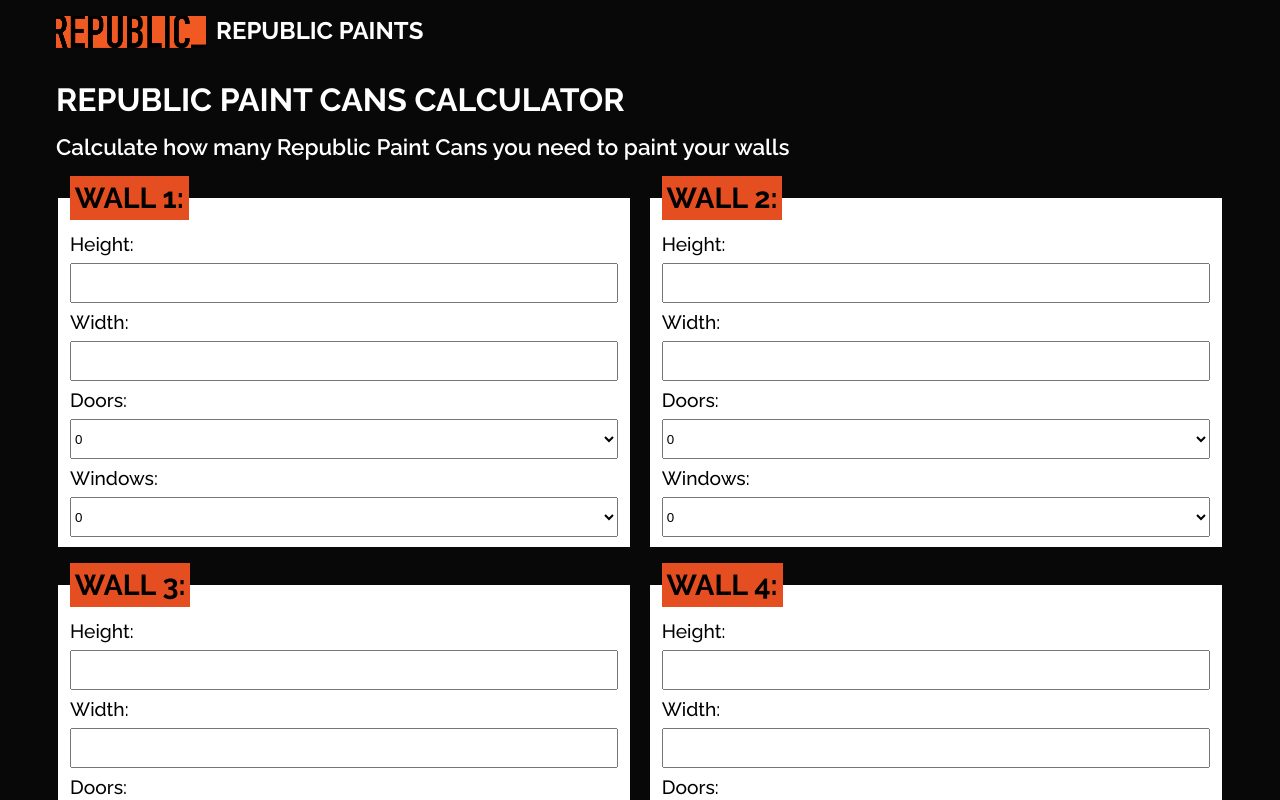
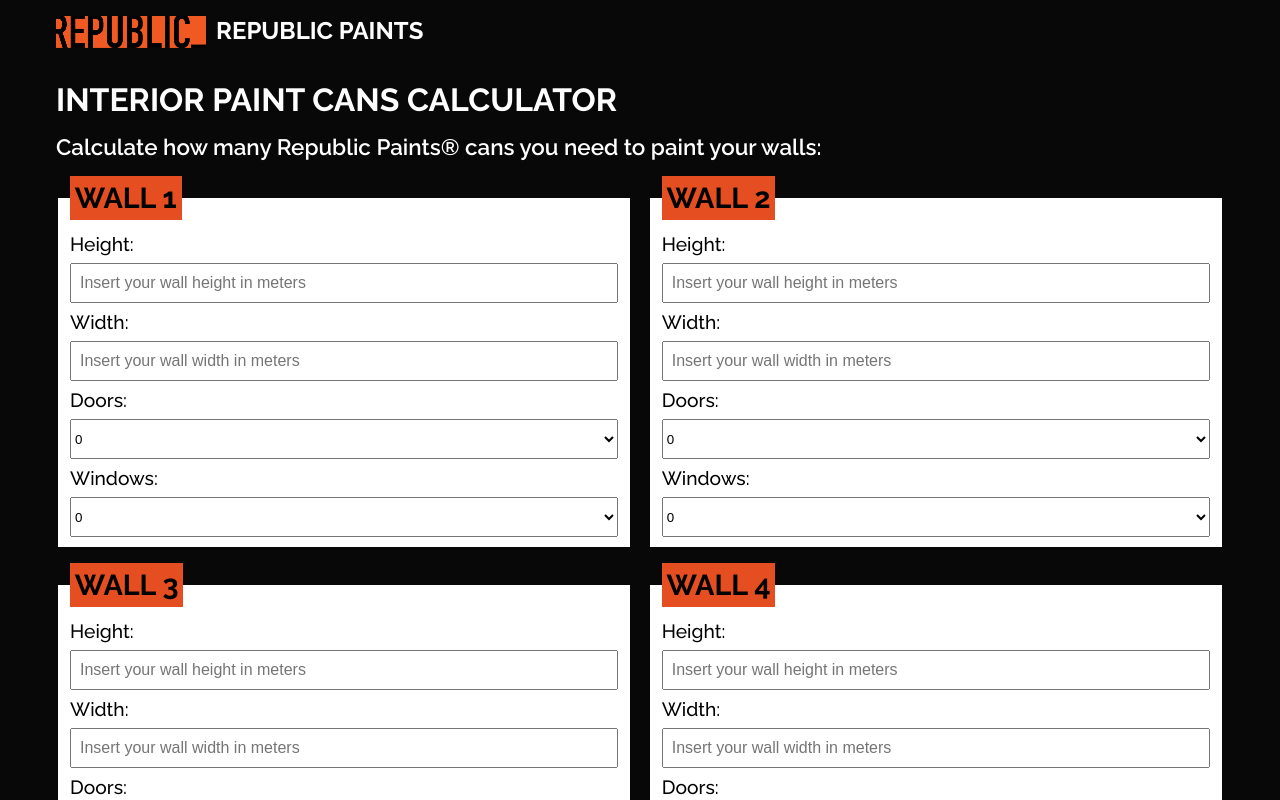
Before and after one commit to pinhob/digital-republic-challenge, a Next.js app in the folder front-end/: page / in a window 1280 px wide. Shown: the top 800 px of the page. Built offline with nearby package versions, Linux system fonts and the light colour scheme.

Commit message:
feat: create FieldsetForm component

```diff
--- /dev/null
+++ b/front-end/components/FieldsetForm.js
@@ -0,0 +1,51 @@
+export const FieldsetForm = ({ wallNumber, register }) => {
+  return (
+    <fieldset>
+      <legend>Wall {wallNumber}</legend>
+      <label htmlFor="height">Height:</label>
+      <input
+        type="number"
+        name="height"
+        step={0.01}
+        placeholder="Insert your wall height in meters"
+        required
+        {...register(`wall_${wallNumber}_height`)}
+      />
+      <label htmlFor="width">Width:</label>
+      <input
+        type="number"
+        name="width"
+        step={0.01}
+        placeholder="Insert your wall width in meters"
+        required
+        {...register(`wall_${wallNumber}_width`)}
+      />
+      <label htmlFor="doors">Doors:</label>
+      <select
+        name="doors"
+        id="doors"
+        defaultValue={"0"}
+        {...register(`wall_${wallNumber}_doors`)}
+      >
+        <option value="0">0</option>
+        <option value="1">1</option>
+        <option value="2">2</option>
+        <option value="3">3</option>
+        <option value="4">4</option>
+      </select>
+      <label htmlFor="windows">Windows:</label>
+      <select
+        name="windows"
+        id="windows"
+        defaultValue={"0"}
+        {...register(`wall_${wallNumber}_windows`)}
+      >
+        <option value="0" >0</option>
+        <option value="1">1</option>
+        <option value="2">2</option>
+        <option value="3">3</option>
+        <option value="4">4</option>
+      </select>
+    </fieldset>
+  )
+};
--- a/front-end/components/Forms.js
+++ b/front-end/components/Forms.js
@@ -4,6 +4,7 @@ import axios from "axios";
 import { formatWallsDataToApiFormat } from "../utils";
 import { Context } from "../context";
 import { StyledForm } from "../styles";
+import { FieldsetForm } from "./FieldsetForm";
 
 export const Forms = () => {
   const { register, handleSubmit } = useForm();
@@ -11,6 +12,8 @@ export const Forms = () => {
 
   const onSubmit = (data) => {
     const wallsData = formatWallsDataToApiFormat(data);
+
+    console.log(wallsData);
 
     axios.post('http://localhost:4000/paints/', wallsData)
       .then((data) => {
@@ -27,191 +30,15 @@ export const Forms = () => {
   return (
     <StyledForm>
       <div className="form--wrapper">
-        <h1 className="title">Republic Paint Cans Calculator</h1>
+        <h1 className="title">Interior Paint Cans Calculator</h1>
         <div className="form__description">
-          <p>Calculate how many Republic Paint Cans you need to paint your walls</p>
+          <p>Calculate how many Republic Paints® cans you need to paint your walls:</p>
         </div>
         <form onSubmit={handleSubmit(onSubmit)} className="form">
-          <fieldset>
-            <legend>Wall 1:</legend>
-            <label htmlFor="height">Height:</label>
-            <input
-              type="number"
-              name="height"
-              step={0.01}
-              required
-              {...register("wall_1_height")}
-            />
-            <label htmlFor="width">Width:</label>
-            <input
-              type="number"
-              name="width"
-              step={0.01}
-              required
-              {...register("wall_1_width")}
-            />
-            <label htmlFor="doors">Doors:</label>
-            <select
-              name="doors"
-              id="doors"
-              defaultValue={"0"}
-              {...register("wall_1_doors")}
-            >
-              <option value="0">0</option>
-              <option value="1">1</option>
-              <option value="2">2</option>
-              <option value="3">3</option>
-              <option value="4">4</option>
-            </select>
-            <label htmlFor="windows">Windows:</label>
-            <select
-              name="windows"
-              id="windows"
-              defaultValue={"0"}
-              {...register("wall_1_windows")}
-            >
-              <option value="0" >0</option>
-              <option value="1">1</option>
-              <option value="2">2</option>
-              <option value="3">3</option>
-              <option value="4">4</option>
-            </select>
-          </fieldset>
-          <fieldset>
-            <legend>Wall 2:</legend>
-            <label htmlFor="height">Height:</label>
-            <input
-              type="number"
-              name="height"
-              step={0.01}
-              required
-              {...register("wall_2_height")}
-            />
-            <label htmlFor="width">Width:</label>
-            <input
-              type="number"
-              name="width"
-              step={0.01}
-              required
-              {...register("wall_2_width")}
-            />
-            <label htmlFor="doors">Doors:</label>
-            <select
-              name="doors"
-              id="doors"
-              defaultValue={"0"}
-              {...register("wall_2_doors")}
-            >
-              <option value="0">0</option>
-              <option value="1">1</option>
-              <option value="2">2</option>
-              <option value="3">3</option>
-              <option value="4">4</option>
-            </select>
-            <label htmlFor="windows">Windows:</label>
-            <select
-              name="windows"
-              id="windows"
-              defaultValue={"0"}
-              {...register("wall_2_windows")}
-            >
-              <option value="0" >0</option>
-              <option value="1">1</option>
-              <option value="2">2</option>
-              <option value="3">3</option>
-              <option value="4">4</option>
-            </select>
-          </fieldset>
-          <fieldset>
-            <legend>Wall 3:</legend>
-            <label htmlFor="height">Height:</label>
-            <input
-              type="number"
-              name="height"
-              step={0.01}
-              required
-              {...register("wall_3_height")}
-            />
-            <label htmlFor="width">Width:</label>
-            <input
-              type="number"
-              name="width"
-              step={0.01}
-              required
-              {...register("wall_3_width")}
-            />
-            <label htmlFor="doors">Doors:</label>
-            <select
-              name="doors"
-              id="doors"
-              defaultValue={"0"}
-              {...register("wall_3_doors")}
-            >
-              <option value="0">0</option>
-              <option value="1">1</option>
-              <option value="2">2</option>
-              <option value="3">3</option>
-              <option value="4">4</option>
-            </select>
-            <label htmlFor="windows">Windows:</label>
-            <select
-              name="windows"
-              id="windows"
-              defaultValue={"0"}
-              {...register("wall_3_windows")}
-            >
-              <option value="0" >0</option>
-              <option value="1">1</option>
-              <option value="2">2</option>
-              <option value="3">3</option>
-              <option value="4">4</option>
-            </select>
-          </fieldset>
-          <fieldset>
-            <legend>Wall 4:</legend>
-            <label htmlFor="height">Height:</label>
-            <input
-              type="number"
-              name="height"
-              step={0.01}
-              required
-              {...register("wall_4_height")}
-            />
-            <label htmlFor="width">Width:</label>
-            <input
-              type="number"
-              name="width"
-              step={0.01}
-              required
-              {...register("wall_4_width")}
-            />
-            <label htmlFor="doors">Doors:</label>
-            <select
-              name="doors"
-              id="doors"
-              defaultValue={"0"}
-              {...register("wall_4_doors")}
-            >
-              <option value="0">0</option>
-              <option value="1">1</option>
-              <option value="2">2</option>
-              <option value="3">3</option>
-              <option value="4">4</option>
-            </select>
-            <label htmlFor="windows">Windows:</label>
-            <select
-              name="windows"
-              id="windows"
-              defaultValue={"0"}
-              {...register("wall_4_windows")}
-            >
-              <option value="0" >0</option>
-              <option value="1">1</option>
-              <option value="2">2</option>
-              <option value="3">3</option>
-              <option value="4">4</option>
-            </select>
-          </fieldset>
+          <FieldsetForm wallNumber={1} register={register} />
+          <FieldsetForm wallNumber={2} register={register} />
+          <FieldsetForm wallNumber={3} register={register} />
+          <FieldsetForm wallNumber={4} register={register} />
           <input type="submit" value="Calculate" className="form__btn" />
         </form>
       </div>
```
